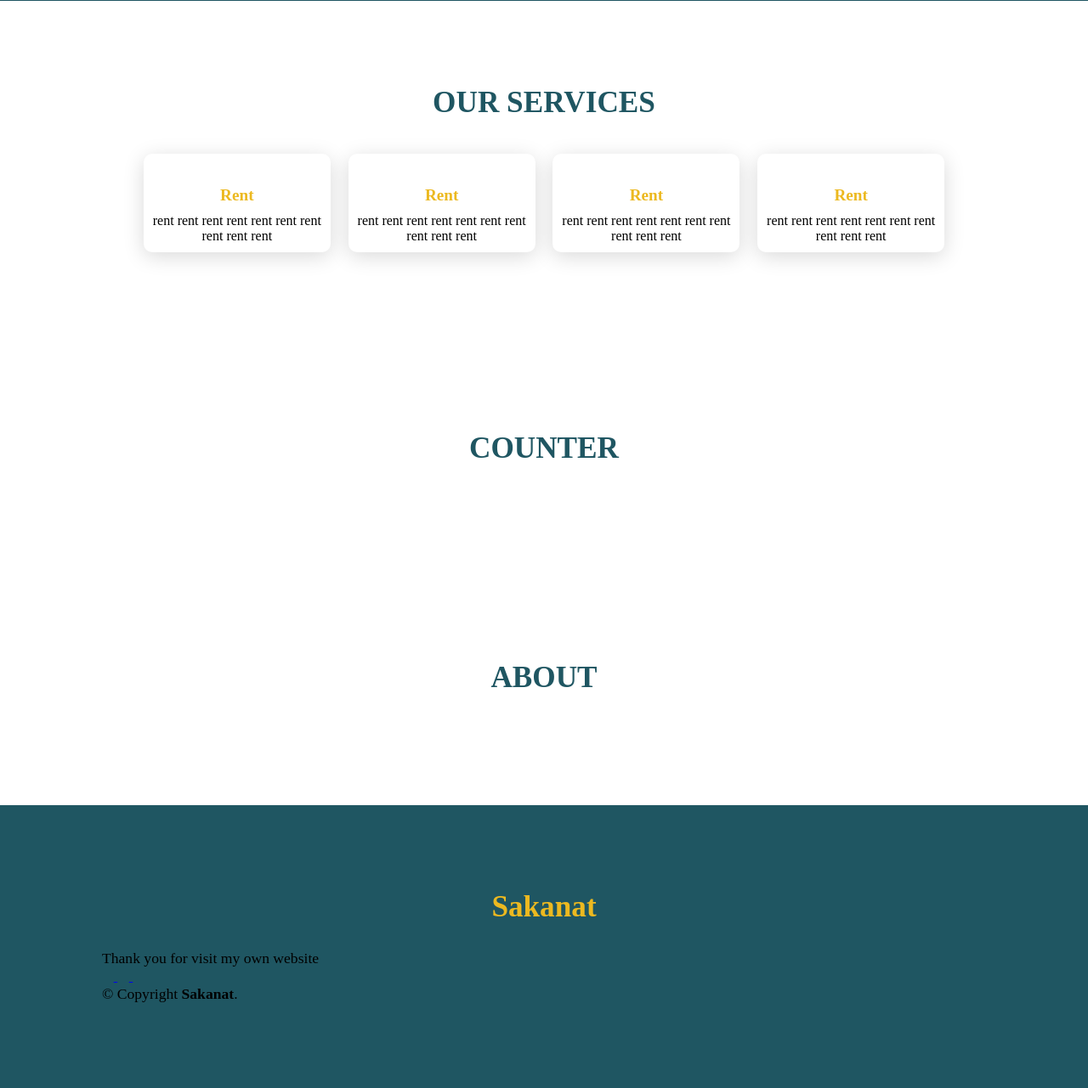
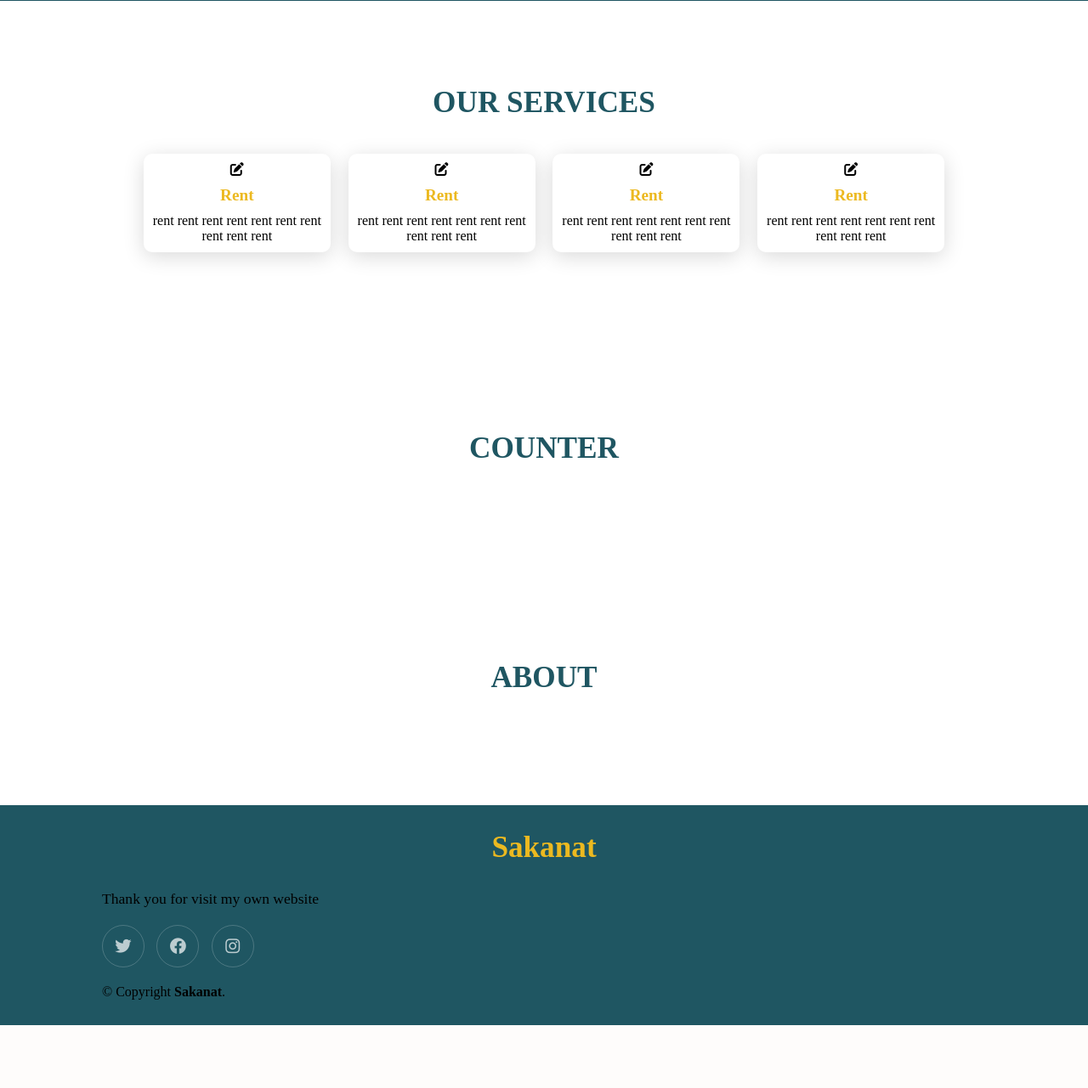
Before and after one commit to AsmaaSaleh1/Sakanat, a PHP site: page /src/index.html in a window 1280 px wide. Shown: the part 799-2080 px from the top of the page at 85% size. After the commit the page ends 2006 px from the top, so only its background shows below. Run offline with PHP 8.4, Linux system fonts and the light colour scheme; some web fonts are replaced.

Commit message:
main page

```diff
--- a/src/Css/main.css
+++ b/src/Css/main.css
@@ -175,8 +175,9 @@ section{
 }
 .end{
     background-color: var(--main-clr);
+    padding: 30px 120px;
 }
-.title-diff {
+.end .title-diff {
     display: flex;
     justify-content: center;
     color: var(--main-clr2);
@@ -187,7 +188,30 @@ section{
 .contact{
     color: #000000;
     font-size: 1.1em;
-    font-weight: 200;
+}
+.par{
+    padding-bottom: 20px;
+}
+.copyright{
+    padding-top: 20px;
+}
+.social-links a{
+    display: inline-flex;
+    align-items: center;
+    justify-content: center;
+    text-decoration: none;
+    width: 50px;
+    height: 50px;
+    border-radius: 50%;
+    border: 1px solid rgba(255, 255, 255, 0.2);
+    font-size: 1.1em;
+    color: rgba(255, 255, 255, 0.7);
+    margin-right: 10px;
+    transition: 0.3s;
+}
+.social-links a:hover {
+    color: #fff;
+    border-color: #fff;
 }
 /*.log{
     height: 100vh;
--- a/src/index.html
+++ b/src/index.html
@@ -5,6 +5,7 @@
     <title>Sakanat</title>
     <link rel="stylesheet" href="Css/main.css">
     <link rel="stylesheet" href="Css/all.min.css">
+    <link rel="stylesheet" href="https://cdnjs.cloudflare.com/ajax/libs/font-awesome/6.2.0/css/all.min.css">
     <link rel="preconnect" href="https://fonts.googleapis.com">
     <link rel="preconnect" href="https://fonts.gstatic.com" crossorigin>
     <link href="https://fonts.googleapis.com/css2?family=Abril+Fatface&family=Cairo:wght@400;500;600;700&family=Lobster&family=Open+Sans:wght@400;700&family=Work+Sans:ital,wght@0,300;0,800;1,700&display=swap" rel="stylesheet">
@@ -101,7 +102,7 @@
 <section class="end">
     <h3 class="title-diff">Sakanat</h3>
     <div class="contact">
-        <p>Thank you for visit my own website</p>
+        <p class="par">Thank you for visit my own website</p>
             <div class="social-links">
                 <a href="#" class="twitter">
                     <i class="fa-brands fa-twitter"></i>
@@ -113,6 +114,7 @@
                     <i class="fa-brands fa-instagram"></i>
                 </a>
             </div>
+        </div>
         <div class="copyright">
             © Copyright <strong><span>Sakanat</span></strong>.
         </div>
```
Lines whose indentation alone changed are shown as unchanged.
